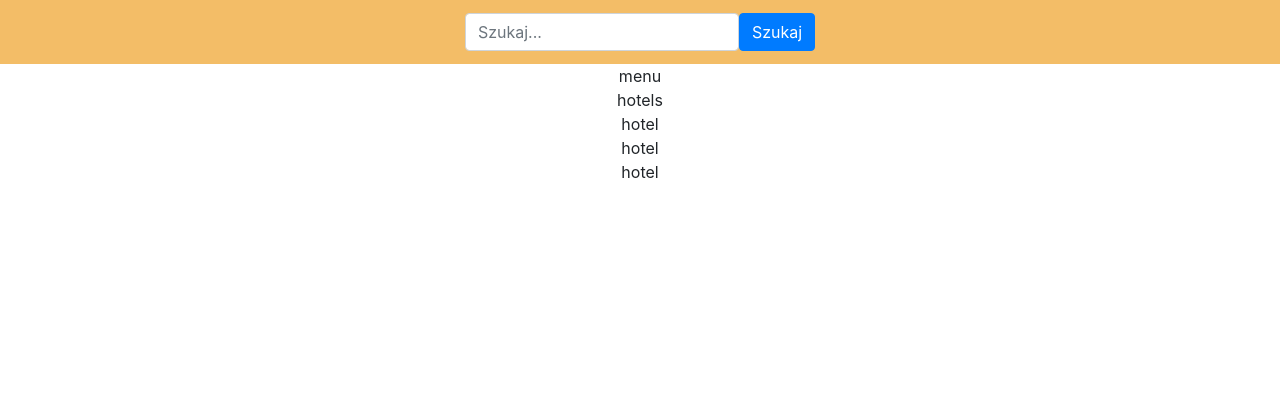
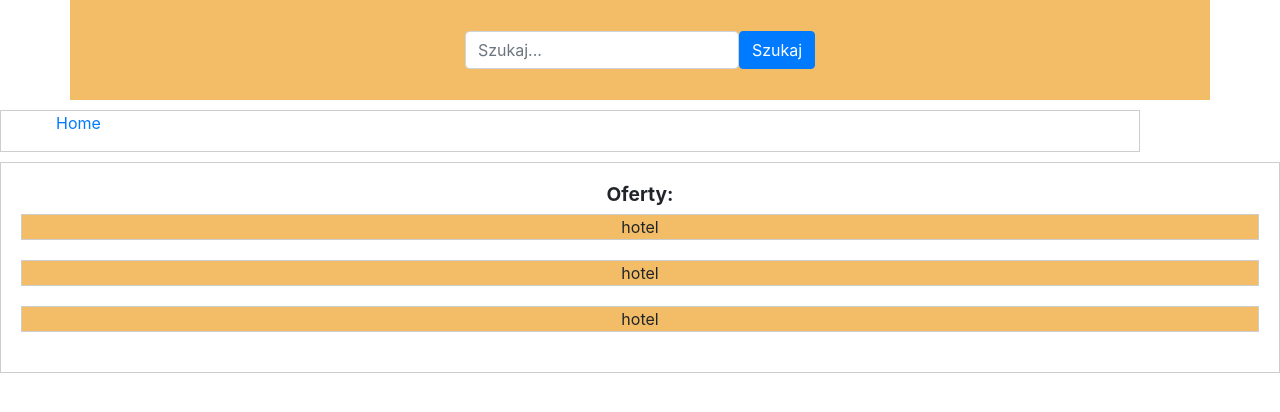
Before and after one commit to Xragez/first-react-app, a React (Create React App) app: page / in a window 1280 px wide. Shown: the top 412 px of the page. Built offline with nearby package versions, Linux system fonts and the light colour scheme.

Commit message:
Added module css files

```diff
--- a/src/components/Header/Header.js
+++ b/src/components/Header/Header.js
@@ -3,7 +3,7 @@
 import Searchbar from './Searchbar/Searchbar';
 function Header() {
     return (
-        <header className={styles.header}>
+        <header className={`${styles.header} container`}>
             <Searchbar />
         </header>
     );
--- a/src/components/Header/Header.module.css
+++ b/src/components/Header/Header.module.css
@@ -1,7 +1,8 @@
 .header{
-    height: 4em;
+    height: 50px;
     background-color: #F3BD67;
     display: flex;
     justify-content: center;
     align-items: center;
+    padding: 50px 5px;
 }
--- a/src/components/Hotels/Hotel/Hotel.js
+++ b/src/components/Hotels/Hotel/Hotel.js
@@ -1,8 +1,9 @@
 import React from 'react';
+import styles from './Hotel.module.css'
 
 function Hotel () {
     return (
-        <div>
+        <div className={styles.hotel}>
             hotel
         </div>
     )
--- /dev/null
+++ b/src/components/Hotels/Hotel/Hotel.module.css
@@ -0,0 +1,5 @@
+.hotel {
+    border: 1px solid #cdcdcd;
+    margin-bottom: 20px;
+    background-color: #F3BD67;
+}
--- a/src/components/Hotels/Hotels.js
+++ b/src/components/Hotels/Hotels.js
@@ -1,11 +1,12 @@
 import React, { Component } from 'react';
 import Hotel from './Hotel/Hotel'
+import styles from './Hotels.module.css';
 
 class Hotels extends Component {
     render() {
         return (
-            <div>
-                hotels
+            <div className={styles.container}>
+                <h2 className={styles.title}>Oferty: </h2>
                 <Hotel />
                 <Hotel />
                 <Hotel />
--- /dev/null
+++ b/src/components/Hotels/Hotels.module.css
@@ -0,0 +1,10 @@
+.container {
+    border: 1px solid #cdcdcd;
+    margin: 10px 0;
+    padding: 20px;
+}
+
+.title {
+    font-weight: bold;
+    font-size: 1.2rem;
+}
--- a/src/components/Menu/Menu.js
+++ b/src/components/Menu/Menu.js
@@ -1,9 +1,14 @@
 import React from 'react';
+import style from './Menu.module.css';
 
 function Menu() {
     return (
-        <div>
-            menu
+        <div className={`${style.menuContainer} container`}>
+            <ul className={style.menu}>
+                <li className={style.menuItem}>
+                    <a href="#">Home</a>
+                </li>
+            </ul>
         </div>
     )
 }
--- /dev/null
+++ b/src/components/Menu/Menu.module.css
@@ -0,0 +1,13 @@
+.menu {
+    list-style-type: none;
+    text-align: left;
+}
+
+.menuItem {
+    display: inline-block;
+}
+
+.menuContainer {
+    border: 1px solid #cdcdcd;
+    margin: 10px 0;
+}
```
